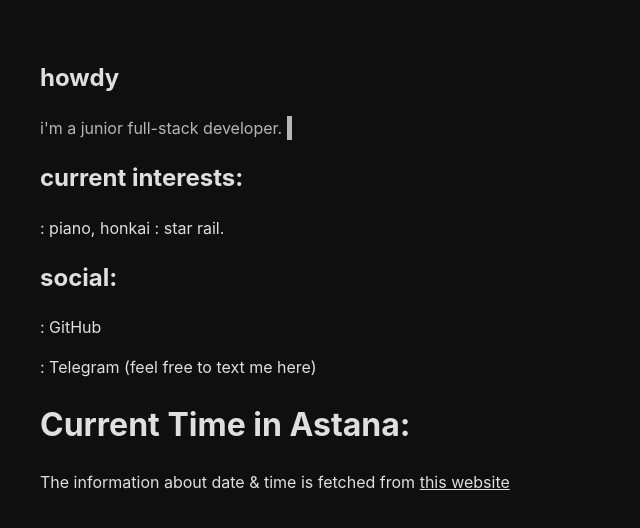
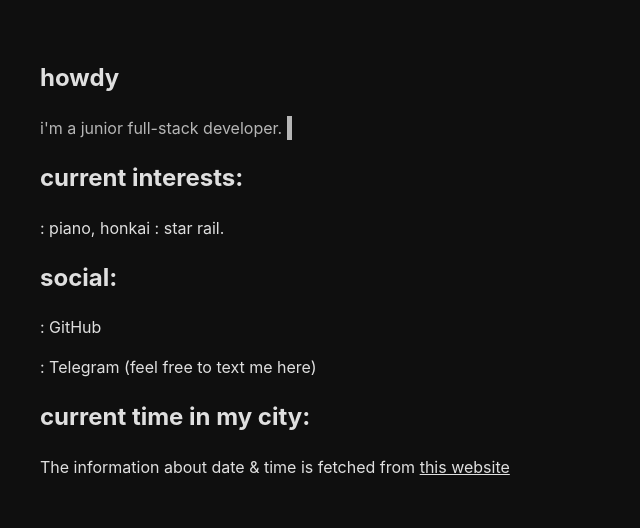
Before and after one commit to manyports/manyports.github.io, a React (Vite) app: page / in a window 1280 px wide. Shown: the top 528 px of the page, without its empty margins (0-640 px from the left). Built offline with nearby package versions, Linux system fonts and the light colour scheme; no server answers.

Commit message:
Resolve merge conflicts

```diff
--- a/src/Time.jsx
+++ b/src/Time.jsx
@@ -23,7 +23,7 @@ const Time = () => {
 
   return (
     <div>
-      <h1>Current Time in Astana:</h1>
+      <h2>current time in my city:</h2>
       <p>{currentTime}</p>
     </div>
   );
```
